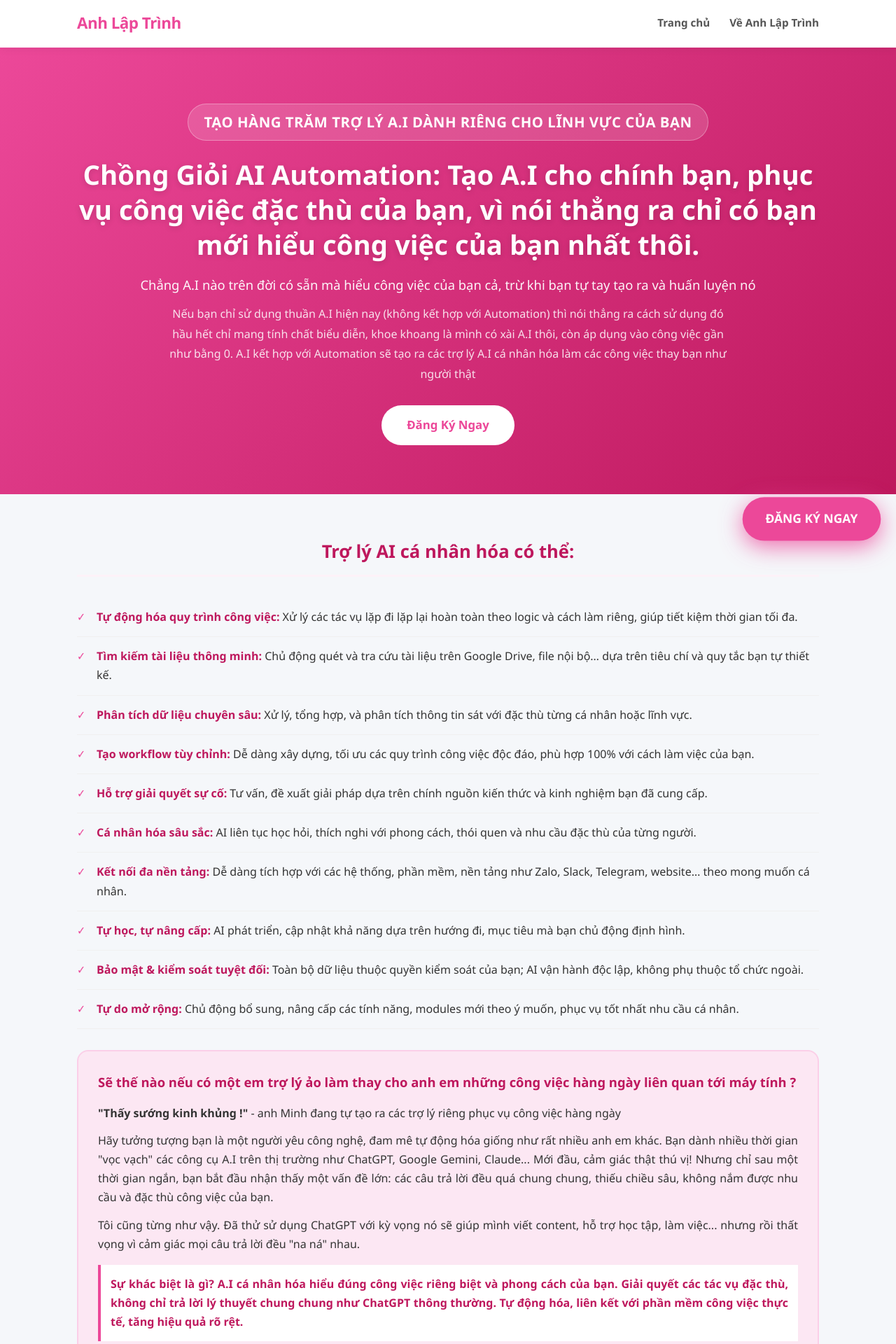
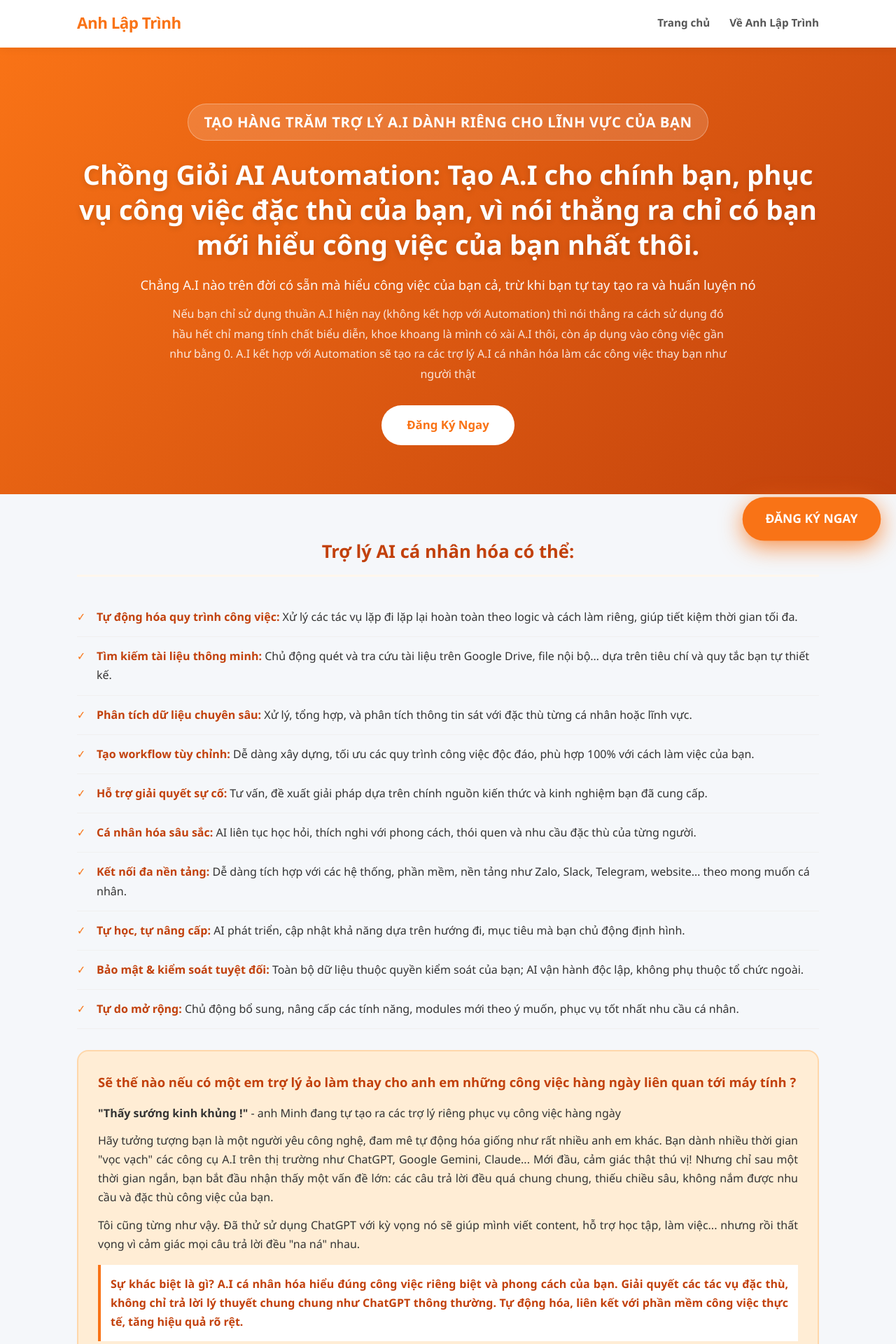
Before and after one commit to quocdat16061990/python-django, a Django app: page / in a window 1280 px wide. Shown: the top 1920 px of the page at 70% size. Run offline with Django 5.2, Linux system fonts and the light colour scheme; data that the repository does not hold is empty.

Commit message:
Build Project

```diff
--- a/tasks/templates/tasks/index.html
+++ b/tasks/templates/tasks/index.html
@@ -42,7 +42,7 @@
 
         header {
             background: #fff;
-            border-bottom: 2px solid #fdf2f8;
+            border-bottom: 2px solid #fff7ed;
             position: sticky;
             top: 0;
             z-index: 100;
@@ -59,7 +59,7 @@
         .logo-text {
             font-size: 1.4rem;
             font-weight: 800;
-            color: #ec4899;
+            color: #f97316;
             letter-spacing: -0.5px;
         }
 
@@ -73,11 +73,11 @@
         }
 
         .nav-menu a:hover {
-            color: #ec4899;
+            color: #f97316;
         }
 
         .hero {
-            background: linear-gradient(135deg, #ec4899 0%, #be185d 100%);
+            background: linear-gradient(135deg, #f97316 0%, #c2410c 100%);
             color: #fff;
             padding: 80px 20px 70px;
             text-align: center;
@@ -126,7 +126,7 @@
         .cta-button {
             display: inline-block;
             background: #fff;
-            color: #ec4899;
+            color: #f97316;
             padding: 14px 36px;
             border-radius: 50px;
             text-decoration: none;
@@ -151,11 +151,11 @@
         .section-title {
             font-size: 1.6rem;
             font-weight: 800;
-            color: #be185d;
+            color: #c2410c;
             margin-bottom: 30px;
     text-align: center;
             padding-bottom: 12px;
-            border-bottom: 3px solid #fdf2f8;
+            border-bottom: 3px solid #fff7ed;
         }
 
         .techniques-list {
@@ -173,24 +173,24 @@
             content: "✓";
             position: absolute;
             left: 0;
-            color: #ec4899;
+            color: #f97316;
             font-weight: 700;
         }
 
         .techniques-list li strong {
-            color: #be185d;
+            color: #c2410c;
         }
 
         .example-box {
-            background: #fce7f3;
-            border: 2px solid #fbcfe8;
+            background: #ffedd5;
+            border: 2px solid #fed7aa;
             border-radius: 16px;
             padding: 28px;
             margin-top: 30px;
         }
 
         .example-box h3 {
-            color: #be185d;
+            color: #c2410c;
             margin-bottom: 15px;
             font-size: 1.15rem;
         }
@@ -202,11 +202,11 @@
 
         .example-note {
             background: #fff;
-            border-left: 4px solid #ec4899;
+            border-left: 4px solid #f97316;
             padding: 14px;
             margin-top: 16px;
             font-weight: 600;
-            color: #be185d;
+            color: #c2410c;
         }
 
         .course-content {
@@ -504,7 +504,7 @@
             position: fixed;
             bottom: 30px;
             right: 30px;
-            background: #ec4899;
+            background: #f97316;
             color: #fff;
             padding: 15px 30px;
             border-radius: 50px;
@@ -911,7 +911,7 @@
                 font-size: 1rem;
             }
             .custom-notification.success .notification-content {
-                background: linear-gradient(135deg, #ec4899, #be185d);
+                background: linear-gradient(135deg, #f97316, #c2410c);
                 color: #fff;
             }
             .custom-notification.error .notification-content {
```
Also changed, not shown: other parts of tasks/templates/tasks/index.html (+21 -21 lines).
